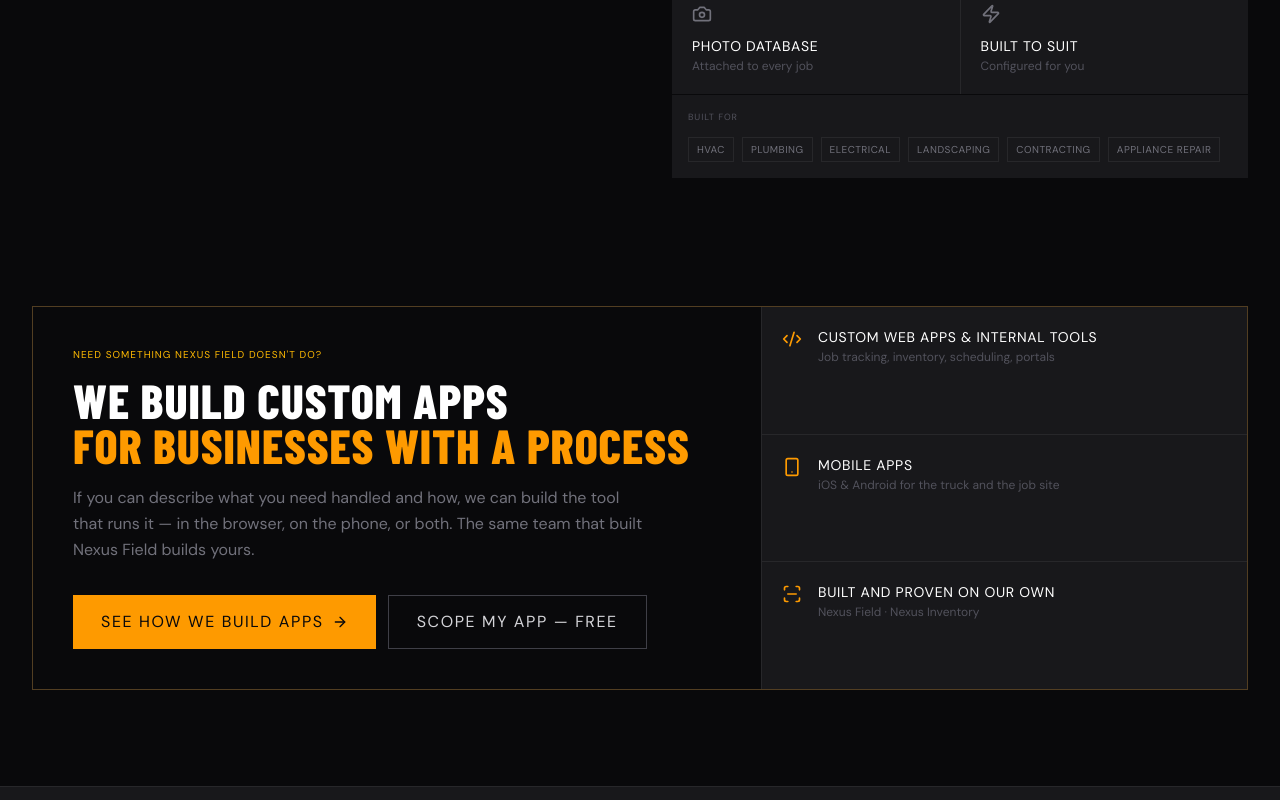
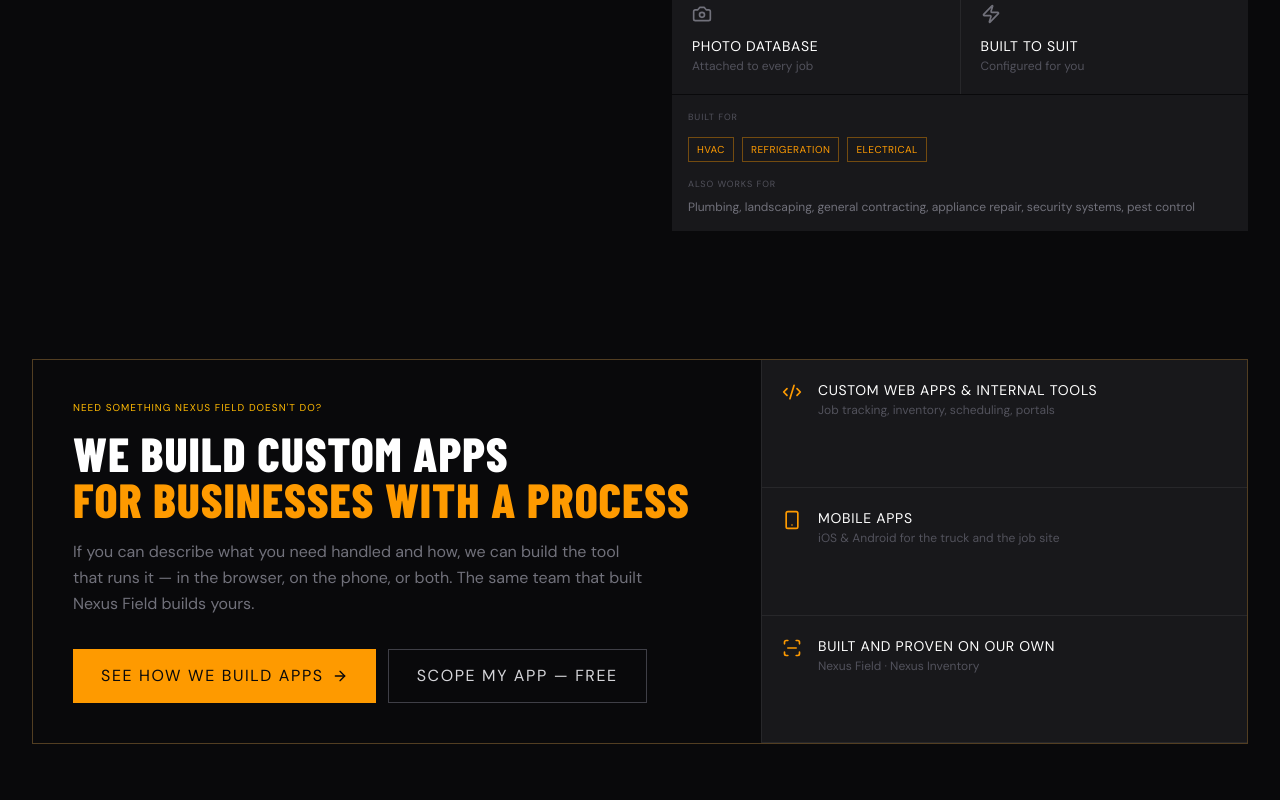
Before and after one commit to Verov36/Wavenexusdigital, a Next.js app: page / in a window 1280 px wide. Shown: the part 1880-2680 px from the top of the page. Built offline with nearby package versions, Linux system fonts and the light colour scheme.

Commit message:
Norfolk as home base; Nexus Field industries: core three + also works for; tighter meta description

```diff
--- a/src/lib/site.json
+++ b/src/lib/site.json
@@ -16,7 +16,7 @@
     },
     "/nexus-field": {
       "title": "Nexus Field — Field Service Management Software | WaveNexus Digital Invest",
-      "description": "Nexus Field is field service software for HVAC, refrigeration, plumbing and electrical contractors: drag-and-drop dispatch, e-sign quotes, truck inventory and customer texts. $59 per tech, no contract, built in Norfolk, VA."
+      "description": "Field service software for HVAC, refrigeration and electrical contractors: dispatch board, e-sign quotes, truck inventory, customer texts. $59/tech, no contract. Built in Norfolk, VA."
     },
     "/nexus-field/vs/servicetitan": {
       "title": "Nexus Field vs ServiceTitan: Pricing, Contract & Setup Fees (2026) | WaveNexus",
--- a/src/views/Home.tsx
+++ b/src/views/Home.tsx
@@ -153,10 +153,12 @@
               <div className="bg-zinc-900 p-4">
                 <p className="font-jetbrains text-[9px] uppercase tracking-widest text-zinc-600 mb-3">Built For</p>
                 <div className="flex flex-wrap gap-2">
-                  {["HVAC", "Plumbing", "Electrical", "Landscaping", "Contracting", "Appliance Repair"].map(i => (
-                    <span key={i} className="font-jetbrains text-[10px] text-zinc-500 border border-zinc-800 px-2 py-1 uppercase tracking-wider">{i}</span>
+                  {["HVAC", "Refrigeration", "Electrical"].map(i => (
+                    <span key={i} className="font-jetbrains text-[10px] text-amber-500 border border-amber-500/40 px-2 py-1 uppercase tracking-wider">{i}</span>
                   ))}
                 </div>
+                <p className="font-jetbrains text-[9px] uppercase tracking-widest text-zinc-600 mt-4 mb-2">Also works for</p>
+                <p className="font-dmsans text-xs text-zinc-500">Plumbing, landscaping, general contracting, appliance repair, security systems, pest control</p>
               </div>
             </motion.div>
           </div>
@@ -303,20 +305,20 @@
               Local Web Design &amp; Marketing{" "}<br /><span className="text-amber-500">Across Hampton Roads, VA</span>
             </h2>
             <p className="font-dmsans text-zinc-500 mt-4 max-w-2xl leading-relaxed">
-              We're a Hampton Roads-based team that works with local businesses throughout Southeast Virginia. Whether you're in Suffolk or Virginia Beach, you get the same focused attention — no outsourced work, no cookie-cutter packages.
+              We're a Norfolk-based team that works with local businesses throughout Hampton Roads. Whether you're in Suffolk or Virginia Beach, you get the same focused attention — no outsourced work, no cookie-cutter packages.
             </p>
           </motion.div>
 
           <motion.div initial="hidden" whileInView="show" viewport={{ once: true }} variants={stagger}
             className="grid grid-cols-2 sm:grid-cols-3 lg:grid-cols-5 gap-px bg-zinc-800 mb-10">
             {[
-              { city: "Suffolk", note: "Primary base" },
+              { city: "Norfolk", note: "Home base" },
               { city: "Virginia Beach", note: "Full coverage" },
               { city: "Chesapeake", note: "Full coverage" },
+              { city: "Suffolk", note: "Full coverage" },
+              { city: "Portsmouth", note: "Full coverage" },
+              { city: "Hampton", note: "Full coverage" },
               { city: "Newport News", note: "Full coverage" },
-              { city: "Hampton", note: "Full coverage" },
-              { city: "Norfolk", note: "Full coverage" },
-              { city: "Portsmouth", note: "Full coverage" },
               { city: "Williamsburg", note: "Full coverage" },
               { city: "York County", note: "Full coverage" },
               { city: "Isle of Wight", note: "Full coverage" },
--- a/src/views/NexusField.tsx
+++ b/src/views/NexusField.tsx
@@ -110,10 +110,16 @@
               ))}
             </motion.div>
 
-            <motion.div variants={fadeUp} className="mt-6 flex flex-wrap gap-2">
-              {["HVAC", "Refrigeration", "Plumbing", "Electrical", "Landscaping", "General Contracting", "Appliance Repair", "Security Systems", "Pest Control"].map(i => (
-                <span key={i} className="font-jetbrains text-[10px] uppercase tracking-wider text-zinc-500 border border-zinc-800 px-3 py-1.5">{i}</span>
-              ))}
+            <motion.div variants={fadeUp} className="mt-6">
+              <div className="flex flex-wrap gap-2">
+                {["HVAC", "Refrigeration", "Electrical"].map(i => (
+                  <span key={i} className="font-jetbrains text-[10px] uppercase tracking-wider text-amber-500 border border-amber-500/40 px-3 py-1.5">{i}</span>
+                ))}
+              </div>
+              <p className="font-dmsans text-sm text-zinc-500 mt-3">
+                <span className="font-jetbrains text-[10px] uppercase tracking-widest text-zinc-600 mr-2">Also works for</span>
+                Plumbing, landscaping, general contracting, appliance repair, security systems, pest control
+              </p>
             </motion.div>
           </motion.div>
         </div>
```
